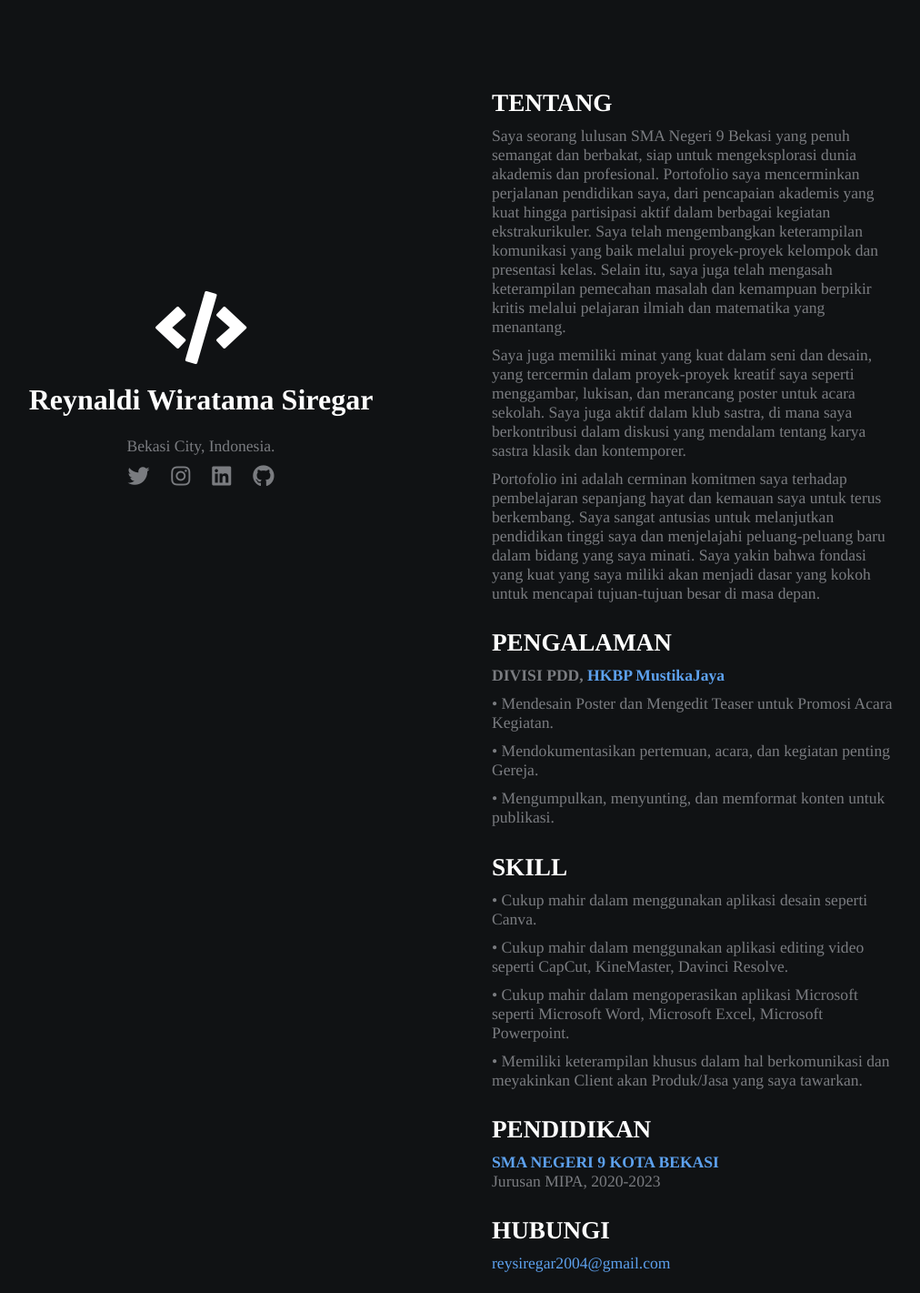
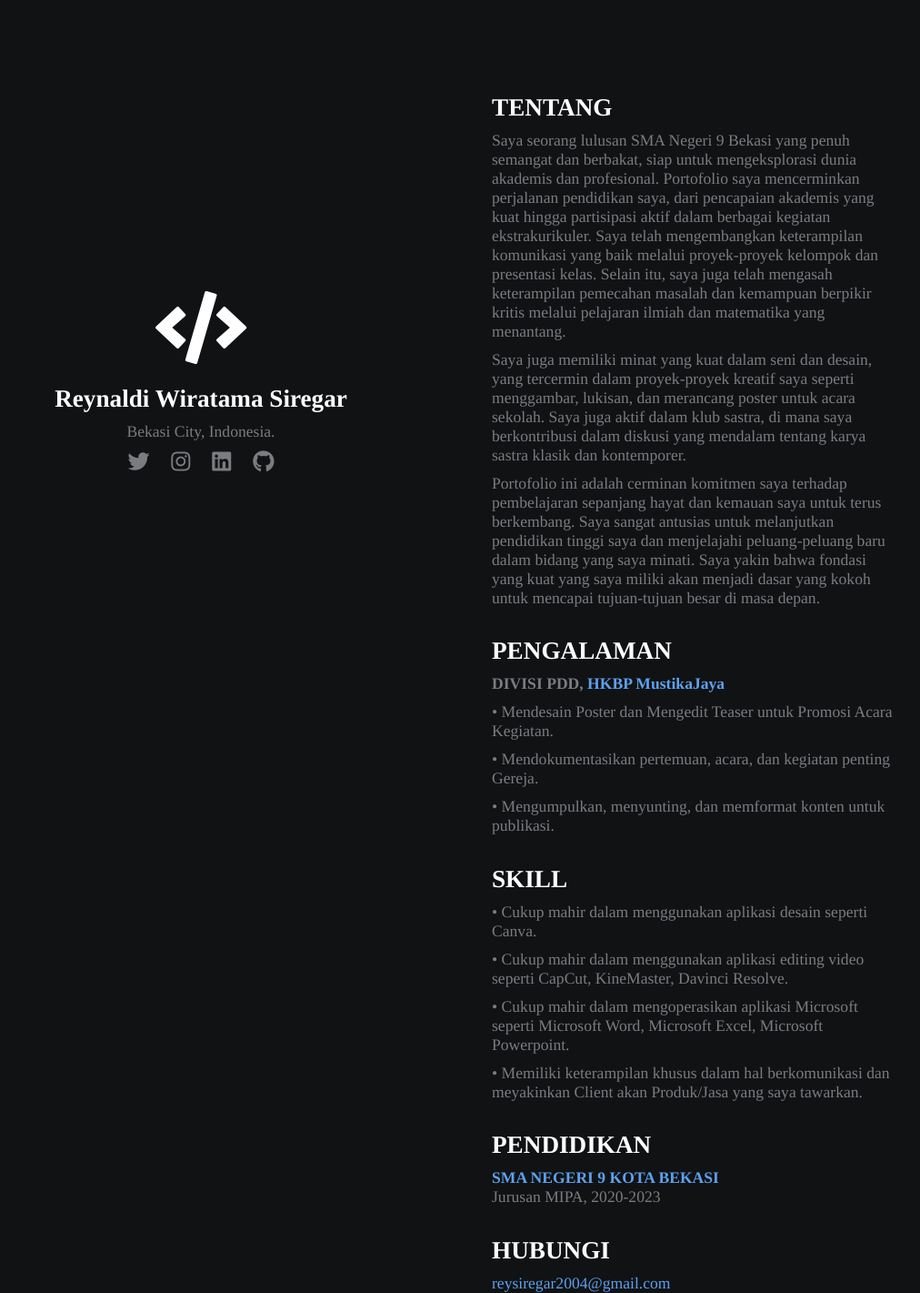
Before and after one commit to reysiregar/portfolio, a plain HTML site: page portfolio/index.html in a window 1280 px wide. Shown: the whole page at 91% size, without its empty margins (99-1111 px from the left). Before the commit the page ends 1399 px from the top, so only its background shows below. Drawn offline with Linux system fonts and the light colour scheme; a web font is replaced by a local one.

Commit message:
update
Signed-off-by: levina-lab <levinashavila@gmail.com>

```diff
--- a/portfolio/index.html
+++ b/portfolio/index.html
@@ -13,7 +13,7 @@
     <div class="grid-2">
         <div class="section-1">
             <i class="fas fa-code fa-5x white"></i>
-            <h1>Reynaldi Wiratama Siregar</h1>
+            <h2>Reynaldi Wiratama Siregar</h2>
             <p>Bekasi City, Indonesia.</p>
             <a href="https://twitter.com/reysiregars"><i class="fab fa-twitter"></i></a>
             <a href="https://instagram.com/reysiregars"><i class="fab fa-instagram"></i></a>
@@ -21,25 +21,25 @@
             <a href="https://github.com/reysiregar"><i class="fab fa-github"></i></a>
         </div>
         <div class="section-2">
-            <h1>TENTANG</h1>
+            <h2>TENTANG</h2>
             <p>Saya seorang lulusan SMA Negeri 9 Bekasi yang penuh semangat dan berbakat, siap untuk mengeksplorasi dunia akademis dan profesional. Portofolio saya mencerminkan perjalanan pendidikan saya, dari pencapaian akademis yang kuat hingga partisipasi aktif dalam berbagai kegiatan ekstrakurikuler. Saya telah mengembangkan keterampilan komunikasi yang baik melalui proyek-proyek kelompok dan presentasi kelas. Selain itu, saya juga telah mengasah keterampilan pemecahan masalah dan kemampuan berpikir kritis melalui pelajaran ilmiah dan matematika yang menantang.</p>
             <p>Saya juga memiliki minat yang kuat dalam seni dan desain, yang tercermin dalam proyek-proyek kreatif saya seperti menggambar, lukisan, dan merancang poster untuk acara sekolah. Saya juga aktif dalam klub sastra, di mana saya berkontribusi dalam diskusi yang mendalam tentang karya sastra klasik dan kontemporer.</p>
             <p>Portofolio ini adalah cerminan komitmen saya terhadap pembelajaran sepanjang hayat dan kemauan saya untuk terus berkembang. Saya sangat antusias untuk melanjutkan pendidikan tinggi saya dan menjelajahi peluang-peluang baru dalam bidang yang saya minati. Saya yakin bahwa fondasi yang kuat yang saya miliki akan menjadi dasar yang kokoh untuk mencapai tujuan-tujuan besar di masa depan.</p>
-            <h1>PENGALAMAN</h1>
+            <h2>PENGALAMAN</h2>
             <p><b>DIVISI PDD, <a href="https://instagram.com/nhkbp.mustikajaya">HKBP MustikaJaya</a></b></p>
             <p>• Mendesain Poster dan Mengedit Teaser untuk Promosi Acara Kegiatan.</p>
             <p>• Mendokumentasikan pertemuan, acara, dan kegiatan penting Gereja.</p>
             <p>• Mengumpulkan, menyunting, dan memformat konten untuk publikasi.</p>
 
-            <h1>SKILL</h1>
+            <h2>SKILL</h2>
             <p>• Cukup mahir dalam menggunakan aplikasi desain seperti Canva.</p>
             <p>• Cukup mahir dalam menggunakan aplikasi editing video seperti CapCut, KineMaster, Davinci Resolve.</p>
             <p>• Cukup mahir dalam mengoperasikan aplikasi Microsoft seperti Microsoft Word, Microsoft Excel, Microsoft Powerpoint.</p>
             <p>• Memiliki keterampilan khusus dalam hal berkomunikasi dan meyakinkan Client akan Produk/Jasa yang saya tawarkan.</p>
-            <h1>PENDIDIKAN</h1>
+            <h2>PENDIDIKAN</h2>
             <a href="https://sman9kotabekasi.sch.id/"><b>SMA NEGERI 9 KOTA BEKASI</b></a>
             <p>Jurusan MIPA, 2020-2023</p>
-            <h1>HUBUNGI</h1>
+            <h2>HUBUNGI</h2>
             <a href="mailto:reysiregar2004@gmail.com">reysiregar2004@gmail.com</a>
         </div>
     </div>
--- a/portfolio/style.css
+++ b/portfolio/style.css
@@ -15,7 +15,7 @@ body{
 
 }
 
-h1,.white{
+h2,.white{
     color: #fff;
 }
 
@@ -50,7 +50,7 @@ a{
     width: 70%;
 }
 
-.section-2 h1{
+.section-2 h2{
     font-size: 1.7rem;
     margin-bottom: 10px;
 }
@@ -69,8 +69,8 @@ a{
 }
 /* animations / utilities */
 .section-2 a:hover{
-    font-size: 1.2rem;
-    color: #fff;
+    font-size: 1.1rem;
+    color: #5da1ee;
     cursor: pointer;
     transition: 0.2s;
 }
@@ -83,7 +83,7 @@ a{
 
 .white:hover{
     position: relative;
-    padding-inline-start: 5px;
+    padding-left: 10px;
 }
 
 /* media queres */
```
